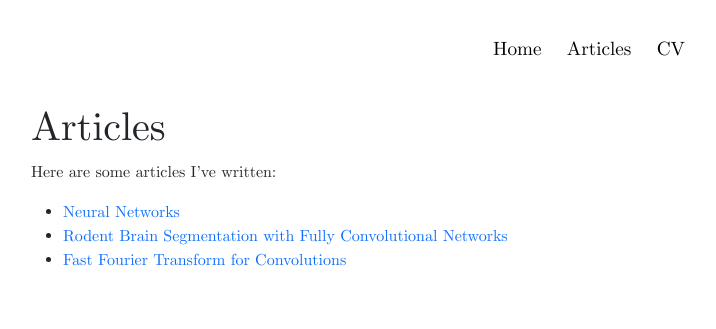
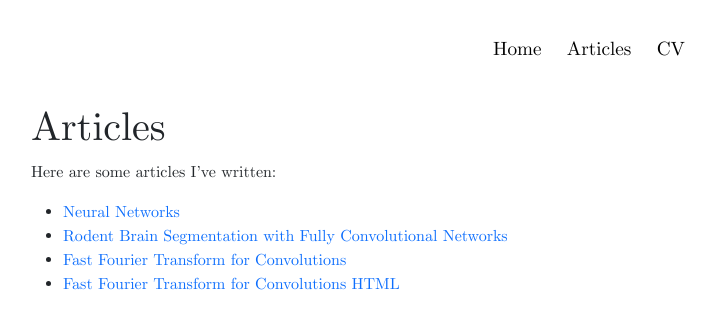
Before and after one commit to RoidaVinci/web, a Jekyll site: the page built from article.md, in a window 1280 px wide. Shown: the top 329 px of the page, without its empty margins (51-767 px from the left). Built offline with Jekyll 4.4.1, drawn with Linux system fonts in a browser that asks for light colours.

Commit message:
Update article.md

```diff
--- a/article.md
+++ b/article.md
@@ -12,4 +12,5 @@ Here are some articles I've written:
 - [Neural Networks](articles/thesisnn.md)
 - [Rodent Brain Segmentation with Fully Convolutional Networks](articles/idis.md)
 - [Fast Fourier Transform for Convolutions](articles/fft.md)
+- [Fast Fourier Transform for Convolutions HTML](articles/fft.html)
 " | markdownify }}
```
